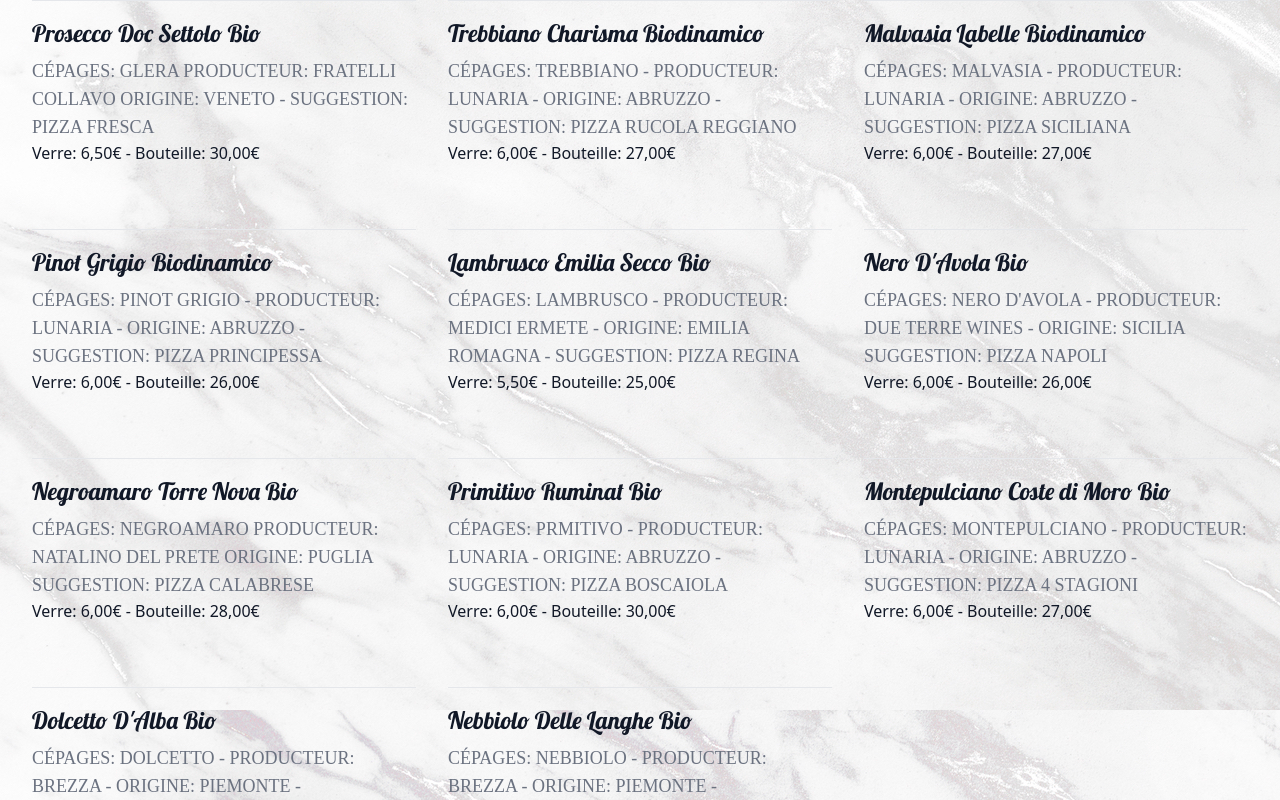
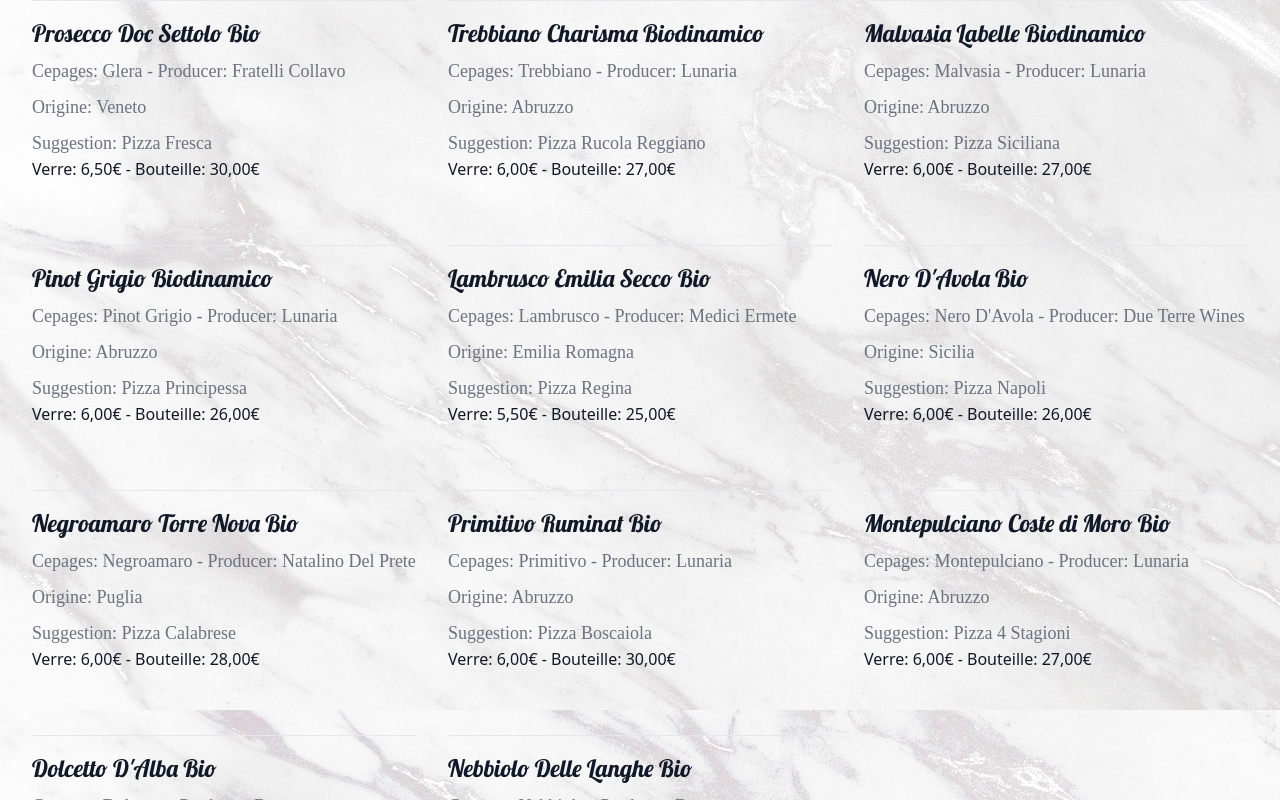
Before and after one commit to Gian1984/pizza-vino, a Vue app: page / in a window 1280 px wide. Shown: the part 6160-6960 px from the top of the page. Built offline with nearby package versions, Linux system fonts and the light colour scheme; a web font is replaced by a local one.

Commit message:
modify wines selection

```diff
--- a/src/views/Home.vue
+++ b/src/views/Home.vue
@@ -180,14 +180,16 @@
       <!--  Wines selection-->
 
       <div class="max-w-2xl mx-auto text-center lg:max-w-4xl mt-16">
-        <h2 class="text-6xl font-extrabold tracking-tight text-gray-900 sm:text-4xl lg:text-6xl" id="wines">Sélection de vins</h2>
+        <h2 class="text-6xl font-extrabold tracking-tight text-red-700 sm:text-4xl lg:text-6xl" id="wines">Sélection de vins</h2>
         <p class="mt-4 text-gray-500 text-2xl">Ce qui compte c'est que cette fois pour accompagner ta pizza il y aura du bon vin.</p>
       </div>
 
       <dl class="mt-16 max-w-2xl mx-auto grid grid-cols-1 gap-x-6 gap-y-10 sm:grid-cols-2 sm:gap-y-16 lg:max-w-none lg:grid-cols-3 lg:gap-x-8">
         <div v-for="wine in wines" :key="wine.name" class="border-t border-gray-200 pt-4">
           <dt class="text-2xl text-gray-900" id="wine_name">{{ wine.name }}</dt>
-          <dd class="mt-2 text-lg text-gray-500">{{ wine.description }}</dd>
+          <dd class="mt-2 text-lg text-gray-500">Cepages: {{ wine.grapes }} - Producer: {{ wine.producer }}</dd>
+          <dd class="mt-2 text-lg text-gray-500">Origine: {{ wine.origin }}</dd>
+          <dd class="mt-2 text-lg text-gray-500">Suggestion: {{ wine.suggestion }}</dd>
           <dt class="font-medium text-gray-900">Verre: {{ wine.glass }}€ - Bouteille: {{ wine.bottle }}€</dt>
         </div>
       </dl>
@@ -287,68 +289,100 @@
 const wines=[
   {
     name:'Prosecco Doc Settolo Bio',
-    description:'CÉPAGES: GLERA PRODUCTEUR: FRATELLI COLLAVO ORIGINE: VENETO - SUGGESTION: PIZZA FRESCA',
+    grapes:'Glera',
+    producer:'Fratelli Collavo',
+    origin:'Veneto',
+    suggestion:'Pizza Fresca',
     glass:'6,50',
     bottle:'30,00'
   },
   {
     name:'Trebbiano Charisma Biodinamico',
-    description:'CÉPAGES: TREBBIANO - PRODUCTEUR: LUNARIA - ORIGINE: ABRUZZO - SUGGESTION: PIZZA RUCOLA REGGIANO',
+    grapes:'Trebbiano',
+    producer:'Lunaria',
+    origin:'Abruzzo',
+    suggestion:'Pizza Rucola Reggiano',
     glass:'6,00',
     bottle:'27,00'
   },
   {
     name:'Malvasia Labelle Biodinamico',
-    description:'CÉPAGES: MALVASIA - PRODUCTEUR: LUNARIA - ORIGINE: ABRUZZO - SUGGESTION: PIZZA SICILIANA',
+    grapes:'Malvasia',
+    producer:'Lunaria',
+    origin:'Abruzzo',
+    suggestion:'Pizza Siciliana',
     glass:'6,00',
     bottle:'27,00'
   },
   {
     name:'Pinot Grigio Biodinamico',
-    description:'CÉPAGES: PINOT GRIGIO - PRODUCTEUR: LUNARIA - ORIGINE: ABRUZZO - SUGGESTION: PIZZA PRINCIPESSA',
+    grapes:'Pinot Grigio',
+    producer:'Lunaria',
+    origin:'Abruzzo',
+    suggestion:'Pizza Principessa',
     glass:'6,00',
     bottle:'26,00'
   },
   {
     name:'Lambrusco Emilia Secco Bio',
-    description:'CÉPAGES: LAMBRUSCO - PRODUCTEUR: MEDICI ERMETE - ORIGINE: EMILIA ROMAGNA - SUGGESTION: PIZZA REGINA',
+    grapes:'Lambrusco',
+    producer:'Medici Ermete',
+    origin:'Emilia Romagna',
+    suggestion:'Pizza Regina',
     glass:'5,50',
     bottle:'25,00'
   },
   {
     name:'Nero D\'Avola Bio',
-    description:'CÉPAGES: NERO D\'AVOLA - PRODUCTEUR: DUE TERRE WINES - ORIGINE: SICILIA\n' +
-        'SUGGESTION: PIZZA NAPOLI',
+    grapes:'Nero D\'Avola',
+    producer:'Due Terre Wines',
+    origin:'Sicilia',
+    suggestion:'Pizza Napoli',
     glass:'6,00',
     bottle:'26,00'
   },
   {
     name:'Negroamaro Torre Nova Bio',
-    description:'CÉPAGES: NEGROAMARO PRODUCTEUR: NATALINO DEL PRETE ORIGINE: PUGLIA SUGGESTION: PIZZA CALABRESE',
+    grapes:'Negroamaro',
+    producer:'Natalino Del Prete',
+    origin:'Puglia',
+    suggestion:'Pizza Calabrese',
     glass:'6,00',
     bottle:'28,00'
   },
   {
     name:'Primitivo Ruminat Bio',
-    description:'CÉPAGES: PRMITIVO - PRODUCTEUR: LUNARIA - ORIGINE: ABRUZZO - SUGGESTION: PIZZA BOSCAIOLA',
+    grapes:'Primitivo',
+    producer:'Lunaria',
+    origin:'Abruzzo',
+    suggestion:'Pizza Boscaiola',
     glass:'6,00',
     bottle:'30,00'
   },
   {
     name:'Montepulciano Coste di Moro Bio',
-    description:'CÉPAGES: MONTEPULCIANO - PRODUCTEUR: LUNARIA - ORIGINE: ABRUZZO - SUGGESTION: PIZZA 4 STAGIONI',
+    grapes:'Montepulciano',
+    producer:'Lunaria',
+    origin:'Abruzzo',
+    suggestion:'Pizza 4 Stagioni',
     glass:'6,00',
     bottle:'27,00'
   },
   {
     name:'Dolcetto D\'Alba Bio',
-    description:'CÉPAGES: DOLCETTO - PRODUCTEUR: BREZZA - ORIGINE: PIEMONTE - SUGGESTION: PIZZA PORCHETTA FUNGHI',
+    grapes:'Dolcetto',
+    producer:'Brezza',
+    origin:'Piemonte',
+    suggestion:'Pizza Porchetta Funghi',
     glass:'7,50',
     bottle:'33,00'
   },
   {
     name:'Nebbiolo Delle Langhe Bio',
-    description:'CÉPAGES: NEBBIOLO - PRODUCTEUR: BREZZA - ORIGINE: PIEMONTE - SUGGESTION: PIZZA PATATE E TARTUFO',
+    grapes:'Nebbiolo',
+    producer:'Brezza',
+    origin:'Piemonte',
+    suggestion:'Pizza Patate e Tartufo',
     glass:'7,50',
     bottle:'34,00'
   },
--- a/src/views/HomeEN.vue
+++ b/src/views/HomeEN.vue
@@ -179,14 +179,16 @@
       <!--  Wines selection-->
 
       <div class="max-w-2xl mx-auto text-center lg:max-w-4xl mt-16">
-        <h2 class="text-6xl font-extrabold tracking-tight text-gray-900 sm:text-4xl lg:text-6xl" id="wines">Selection of wines</h2>
+        <h2 class="text-6xl font-extrabold tracking-tight text-red-700 sm:text-4xl lg:text-6xl" id="wines">Selection of wines</h2>
         <p class="mt-4 text-gray-500 text-2xl">What matters is that this time there will be a good wine.</p>
       </div>
 
       <dl class="mt-16 max-w-2xl mx-auto grid grid-cols-1 gap-x-6 gap-y-10 sm:grid-cols-2 sm:gap-y-16 lg:max-w-none lg:grid-cols-3 lg:gap-x-8">
         <div v-for="wine in wines" :key="wine.name" class="border-t border-gray-200 pt-4">
           <dt class="text-2xl text-gray-900" id="wine_name">{{ wine.name }}</dt>
-          <dd class="mt-2 text-lg text-gray-500">{{ wine.description }}</dd>
+          <dd class="mt-2 text-lg text-gray-500">Grapes: {{ wine.grapes }} - Producer: {{ wine.producer }}</dd>
+          <dd class="mt-2 text-lg text-gray-500">Origin: {{ wine.origin }}</dd>
+          <dd class="mt-2 text-lg text-gray-500">Suggestion: {{ wine.suggestion }}</dd>
           <dt class="font-medium text-gray-900">Glass: {{ wine.glass }}€ - Bottle: {{ wine.bottle }}€</dt>
         </div>
       </dl>
@@ -286,68 +288,100 @@
 const wines=[
   {
     name:'Prosecco Doc Settolo Bio',
-    description:'CÉPAGES: GLERA - PRODUCTEUR: FRATELLI COLLAVO ORIGINE: VENETO - SUGGESTION: PIZZA FRESCA',
+    grapes:'Glera',
+    producer:'Fratelli Collavo',
+    origin:'Veneto',
+    suggestion:'Pizza Fresca',
     glass:'6,50',
     bottle:'30,00'
   },
   {
     name:'Trebbiano Charisma Biodinamico',
-    description:'CÉPAGES: TREBBIANO - PRODUCTEUR: LUNARIA - ORIGINE: ABRUZZO - SUGGESTION: PIZZA RUCOLA REGGIANO',
+    grapes:'Trebbiano',
+    producer:'Lunaria',
+    origin:'Abruzzo',
+    suggestion:'Pizza Rucola Reggiano',
     glass:'6,00',
     bottle:'27,00'
   },
   {
     name:'Malvasia Labelle Biodinamico',
-    description:'CÉPAGES: MALVASIA - PRODUCTEUR: LUNARIA - ORIGINE: ABRUZZO - SUGGESTION: PIZZA SICILIANA',
+    grapes:'Malvasia',
+    producer:'Lunaria',
+    origin:'Abruzzo',
+    suggestion:'Pizza Siciliana',
     glass:'6,00',
     bottle:'27,00'
   },
   {
     name:'Pinot Grigio Biodinamico',
-    description:'CÉPAGES: PINOT GRIGIO - PRODUCTEUR: LUNARIA - ORIGINE: ABRUZZO - SUGGESTION: PIZZA PRINCIPESSA',
+    grapes:'Pinot Grigio',
+    producer:'Lunaria',
+    origin:'Abruzzo',
+    suggestion:'Pizza Principessa',
     glass:'6,00',
     bottle:'26,00'
   },
   {
     name:'Lambrusco Emilia Secco Bio',
-    description:'CÉPAGES: LAMBRUSCO - PRODUCTEUR: MEDICI ERMETE - ORIGINE: EMILIA ROMAGNA - SUGGESTION: PIZZA REGINA',
+    grapes:'Lambrusco',
+    producer:'Medici Ermete',
+    origin:'Emilia Romagna',
+    suggestion:'Pizza Regina',
     glass:'5,50',
     bottle:'25,00'
   },
   {
     name:'Nero D\'Avola Bio',
-    description:'CÉPAGES: NERO D\'AVOLA - PRODUCTEUR: DUE TERRE WINES - ORIGINE: SICILIA\n' +
-        'SUGGESTION: PIZZA NAPOLI',
+    grapes:'Nero D\'Avola',
+    producer:'Due Terre Wines',
+    origin:'Sicilia',
+    suggestion:'Pizza Napoli',
     glass:'6,00',
     bottle:'26,00'
   },
   {
     name:'Negroamaro Torre Nova Bio',
-    description:'CÉPAGES: NEGROAMARO PRODUCTEUR: NATALINO DEL PRETE ORIGINE: PUGLIA SUGGESTION: PIZZA CALABRESE',
+    grapes:'Negroamaro',
+    producer:'Natalino Del Prete',
+    origin:'Puglia',
+    suggestion:'Pizza Calabrese',
     glass:'6,00',
     bottle:'28,00'
   },
   {
     name:'Primitivo Ruminat Bio',
-    description:'CÉPAGES: PRMITIVO - PRODUCTEUR: LUNARIA - ORIGINE: ABRUZZO - SUGGESTION: PIZZA BOSCAIOLA',
+    grapes:'Primitivo',
+    producer:'Lunaria',
+    origin:'Abruzzo',
+    suggestion:'Pizza Boscaiola',
     glass:'6,00',
     bottle:'30,00'
   },
   {
     name:'Montepulciano Coste di Moro Bio',
-    description:'CÉPAGES: MONTEPULCIANO - PRODUCTEUR: LUNARIA - ORIGINE: ABRUZZO - SUGGESTION: PIZZA 4 STAGIONI',
+    grapes:'Montepulciano',
+    producer:'Lunaria',
+    origin:'Abruzzo',
+    suggestion:'Pizza 4 Stagioni',
     glass:'6,00',
     bottle:'27,00'
   },
   {
     name:'Dolcetto D\'Alba Bio',
-    description:'CÉPAGES: DOLCETTO - PRODUCTEUR: BREZZA - ORIGINE: PIEMONTE - SUGGESTION: PIZZA PORCHETTA FUNGHI',
+    grapes:'Dolcetto',
+    producer:'Brezza',
+    origin:'Piemonte',
+    suggestion:'Pizza Porchetta Funghi',
     glass:'7,50',
     bottle:'33,00'
   },
   {
     name:'Nebbiolo Delle Langhe Bio',
-    description:'CÉPAGES: NEBBIOLO - PRODUCTEUR: BREZZA - ORIGINE: PIEMONTE - SUGGESTION: PIZZA PATATE E TARTUFO',
+    grapes:'Nebbiolo',
+    producer:'Brezza',
+    origin:'Piemonte',
+    suggestion:'Pizza Patate e Tartufo',
     glass:'7,50',
     bottle:'34,00'
   },
--- a/src/views/HomeIT.vue
+++ b/src/views/HomeIT.vue
@@ -177,14 +177,16 @@
       <!--  Wines selection-->
 
       <div class="max-w-2xl mx-auto text-center lg:max-w-4xl mt-16">
-        <h2 class="text-6xl font-extrabold tracking-tight text-gray-900 sm:text-4xl lg:text-6xl" id="wines">Selezione di vini</h2>
+        <h2 class="text-6xl font-extrabold tracking-tight text-red-700 sm:text-4xl lg:text-6xl" id="wines">Selezione di vini</h2>
         <p class="mt-4 text-gray-500 text-2xl">Quello che conte è che questa volta ci sarà un buon vino ad accompagnarla.</p>
       </div>
 
       <dl class="mt-16 max-w-2xl mx-auto grid grid-cols-1 gap-x-6 gap-y-10 sm:grid-cols-2 sm:gap-y-16 lg:max-w-none lg:grid-cols-3 lg:gap-x-8">
         <div v-for="wine in wines" :key="wine.name" class="border-t border-gray-200 pt-4">
           <dt class="text-2xl text-gray-900" id="wine_name">{{ wine.name }}</dt>
-          <dd class="mt-2 text-lg text-gray-500">{{ wine.description }}</dd>
+          <dd class="mt-2 text-lg text-gray-500">Uve: {{ wine.grapes }} - Producer: {{ wine.producer }}</dd>
+          <dd class="mt-2 text-lg text-gray-500">Origine: {{ wine.origin }}</dd>
+          <dd class="mt-2 text-lg text-gray-500">Suggestione: {{ wine.suggestion }}</dd>
           <dt class="font-medium text-gray-900">Bicchiere: {{ wine.glass }}€ - Bottiglia: {{ wine.bottle }}€</dt>
         </div>
       </dl>
@@ -284,68 +286,100 @@
 const wines=[
   {
     name:'Prosecco Doc Settolo Bio',
-    description:'CÉPAGES: GLERA - PRODUCTEUR: FRATELLI COLLAVO ORIGINE: VENETO - SUGGESTION: PIZZA FRESCA',
+    grapes:'Glera',
+    producer:'Fratelli Collavo',
+    origin:'Veneto',
+    suggestion:'Pizza Fresca',
     glass:'6,50',
     bottle:'30,00'
   },
   {
     name:'Trebbiano Charisma Biodinamico',
-    description:'CÉPAGES: TREBBIANO - PRODUCTEUR: LUNARIA - ORIGINE: ABRUZZO - SUGGESTION: PIZZA RUCOLA REGGIANO',
+    grapes:'Trebbiano',
+    producer:'Lunaria',
+    origin:'Abruzzo',
+    suggestion:'Pizza Rucola Reggiano',
     glass:'6,00',
     bottle:'27,00'
   },
   {
     name:'Malvasia Labelle Biodinamico',
-    description:'CÉPAGES: MALVASIA - PRODUCTEUR: LUNARIA - ORIGINE: ABRUZZO - SUGGESTION: PIZZA SICILIANA',
+    grapes:'Malvasia',
+    producer:'Lunaria',
+    origin:'Abruzzo',
+    suggestion:'Pizza Siciliana',
     glass:'6,00',
     bottle:'27,00'
   },
   {
     name:'Pinot Grigio Biodinamico',
-    description:'CÉPAGES: PINOT GRIGIO - PRODUCTEUR: LUNARIA - ORIGINE: ABRUZZO - SUGGESTION: PIZZA PRINCIPESSA',
+    grapes:'Pinot Grigio',
+    producer:'Lunaria',
+    origin:'Abruzzo',
+    suggestion:'Pizza Principessa',
     glass:'6,00',
     bottle:'26,00'
   },
   {
     name:'Lambrusco Emilia Secco Bio',
-    description:'CÉPAGES: LAMBRUSCO - PRODUCTEUR: MEDICI ERMETE - ORIGINE: EMILIA ROMAGNA - SUGGESTION: PIZZA REGINA',
+    grapes:'Lambrusco',
+    producer:'Medici Ermete',
+    origin:'Emilia Romagna',
+    suggestion:'Pizza Regina',
     glass:'5,50',
     bottle:'25,00'
   },
   {
     name:'Nero D\'Avola Bio',
-    description:'CÉPAGES: NERO D\'AVOLA - PRODUCTEUR: DUE TERRE WINES - ORIGINE: SICILIA\n' +
-        'SUGGESTION: PIZZA NAPOLI',
+    grapes:'Nero D\'Avola',
+    producer:'Due Terre Wines',
+    origin:'Sicilia',
+    suggestion:'Pizza Napoli',
     glass:'6,00',
     bottle:'26,00'
   },
   {
     name:'Negroamaro Torre Nova Bio',
-    description:'CÉPAGES: NEGROAMARO PRODUCTEUR: NATALINO DEL PRETE ORIGINE: PUGLIA SUGGESTION: PIZZA CALABRESE',
+    grapes:'Negroamaro',
+    producer:'Natalino Del Prete',
+    origin:'Puglia',
+    suggestion:'Pizza Calabrese',
     glass:'6,00',
     bottle:'28,00'
   },
   {
     name:'Primitivo Ruminat Bio',
-    description:'CÉPAGES: PRMITIVO - PRODUCTEUR: LUNARIA - ORIGINE: ABRUZZO - SUGGESTION: PIZZA BOSCAIOLA',
+    grapes:'Primitivo',
+    producer:'Lunaria',
+    origin:'Abruzzo',
+    suggestion:'Pizza Boscaiola',
     glass:'6,00',
     bottle:'30,00'
   },
   {
     name:'Montepulciano Coste di Moro Bio',
-    description:'CÉPAGES: MONTEPULCIANO - PRODUCTEUR: LUNARIA - ORIGINE: ABRUZZO - SUGGESTION: PIZZA 4 STAGIONI',
+    grapes:'Montepulciano',
+    producer:'Lunaria',
+    origin:'Abruzzo',
+    suggestion:'Pizza 4 Stagioni',
     glass:'6,00',
     bottle:'27,00'
   },
   {
     name:'Dolcetto D\'Alba Bio',
-    description:'CÉPAGES: DOLCETTO - PRODUCTEUR: BREZZA - ORIGINE: PIEMONTE - SUGGESTION: PIZZA PORCHETTA FUNGHI',
+    grapes:'Dolcetto',
+    producer:'Brezza',
+    origin:'Piemonte',
+    suggestion:'Pizza Porchetta Funghi',
     glass:'7,50',
     bottle:'33,00'
   },
   {
     name:'Nebbiolo Delle Langhe Bio',
-    description:'CÉPAGES: NEBBIOLO - PRODUCTEUR: BREZZA - ORIGINE: PIEMONTE - SUGGESTION: PIZZA PATATE E TARTUFO',
+    grapes:'Nebbiolo',
+    producer:'Brezza',
+    origin:'Piemonte',
+    suggestion:'Pizza Patate e Tartufo',
     glass:'7,50',
     bottle:'34,00'
   },
```
